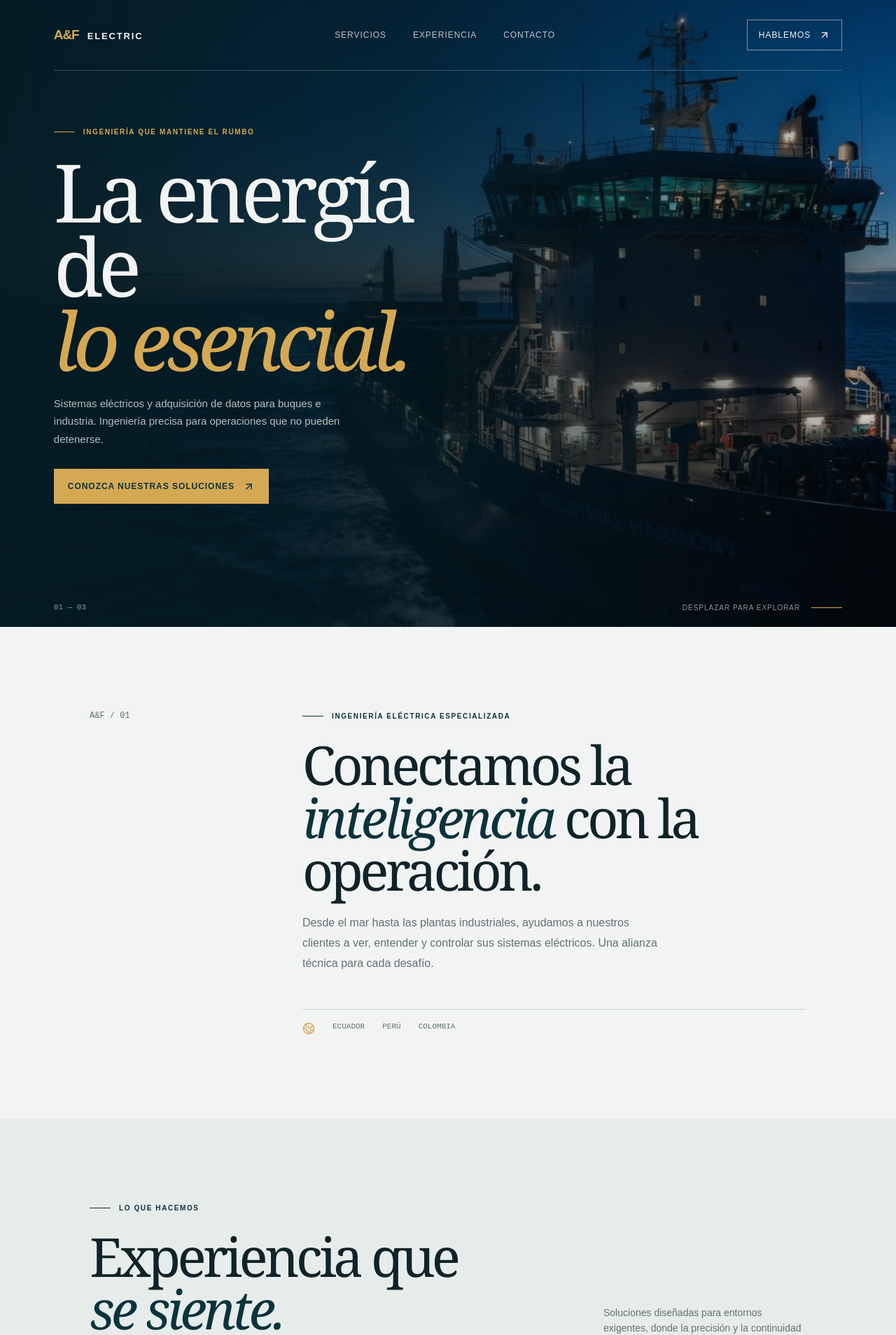
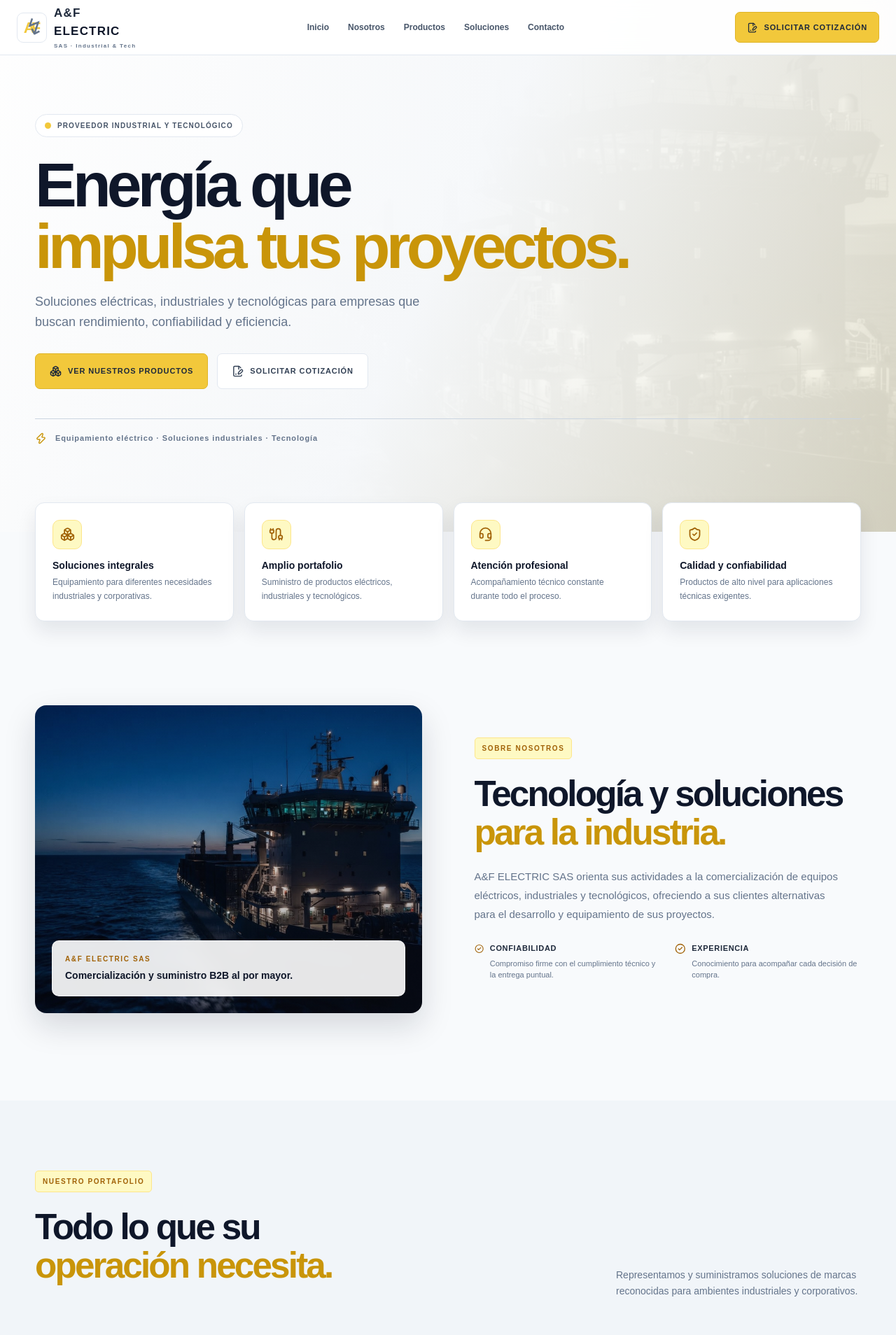
Before and after one commit to COMPUMAX-EC/af-eletric, a Next.js app: page / in a window 1280 px wide. Shown: the top 1908 px of the page at 70% size. Built offline with nearby package versions, Linux system fonts and the light colour scheme.

Commit message:
feat: update global styles and fonts to Inter and Montserrat\n\nUpdated theme variables and CSS styles for improved design consistency.

```diff
--- a/app/page.tsx
+++ b/app/page.tsx
@@ -1,41 +1,57 @@
-import { ArrowUpRight, Cable, Cpu, Globe2, Menu, Settings2, Ship, Zap } from 'lucide-react'
+import { ArrowUpRight, Boxes, Cable, CheckCircle2, Cpu, FileSignature, Globe2, Headset, Menu, ShieldCheck, Zap } from 'lucide-react'
 
-const services = [
-  { icon: Ship, title: 'Sistemas navales', text: 'Adquisición de datos, automatización y soporte eléctrico para operación marítima.' },
-  { icon: Settings2, title: 'Mantenimiento industrial', text: 'Diagnóstico, puesta en marcha y mantenimiento de sistemas críticos.' },
-  { icon: Cpu, title: 'Control y automatización', text: 'Integración de PLC, SCADA e instrumentación para procesos más confiables.' },
+const highlights = [
+  { icon: Boxes, title: 'Soluciones integrales', text: 'Equipamiento para diferentes necesidades industriales y corporativas.' },
+  { icon: Cable, title: 'Amplio portafolio', text: 'Suministro de productos eléctricos, industriales y tecnológicos.' },
+  { icon: Headset, title: 'Atención profesional', text: 'Acompañamiento técnico constante durante todo el proceso.' },
+  { icon: ShieldCheck, title: 'Calidad y confiabilidad', text: 'Productos de alto nivel para aplicaciones técnicas exigentes.' },
+]
+
+const products = [
+  { title: 'Equipos eléctricos', text: 'Motores, transformadores, cables, conmutadores y componentes para instalaciones confiables.', icon: Zap },
+  { title: 'Equipos industriales', text: 'Bombas, automatización y soluciones para el funcionamiento continuo de su operación.', icon: Cpu },
+  { title: 'Tecnología empresarial', text: 'Computadores, periféricos y herramientas para potenciar sus procesos.', icon: Boxes },
 ]
 
 export default function Page() {
   return (
     <main>
-      <section className="hero-section">
-        <nav className="site-nav" aria-label="Navegación principal">
-          <a href="#inicio" className="brand-mark"><span>A&F</span> ELECTRIC</a>
-          <div className="nav-links"><a href="#servicios">Servicios</a><a href="#experiencia">Experiencia</a><a href="#contacto">Contacto</a></div>
-          <a href="#contacto" className="nav-cta">Hablemos <ArrowUpRight size={16} /></a>
-          <button className="menu-button" aria-label="Abrir menú"><Menu size={22} /></button>
-        </nav>
-        <div className="hero-content" id="inicio">
-          <p className="eyebrow"><span className="eyebrow-line" /> Ingeniería que mantiene el rumbo</p>
-          <h1>La energía de<br /><em>lo esencial.</em></h1>
-          <p className="hero-copy">Sistemas eléctricos y adquisición de datos para buques e industria. Ingeniería precisa para operaciones que no pueden detenerse.</p>
-          <a href="#servicios" className="primary-button">Conozca nuestras soluciones <ArrowUpRight size={17} /></a>
+      <header className="site-header">
+        <div className="header-inner">
+          <a href="#inicio" className="logo-lockup" aria-label="A&F Electric inicio">
+            <span className="logo-badge"><span className="logo-af">AF</span><span className="logo-bolt">↯</span></span>
+            <span className="logo-text"><strong>A&F</strong> ELECTRIC<small>SAS · Industrial & Tech</small></span>
+          </a>
+          <nav className="main-nav" aria-label="Navegación principal">
+            <a href="#inicio">Inicio</a><a href="#nosotros">Nosotros</a><a href="#productos">Productos</a><a href="#soluciones">Soluciones</a><a href="#contacto">Contacto</a>
+          </nav>
+          <a className="header-cta" href="#cotizacion"><FileSignature size={15} /> Solicitar cotización</a>
+          <button className="mobile-menu" aria-label="Abrir menú"><Menu size={22} /></button>
         </div>
-        <div className="hero-footer"><span>01 — 03</span><span className="hero-scroll">Desplazar para explorar <span className="scroll-line" /></span></div>
+      </header>
+
+      <section className="reference-hero" id="inicio">
+        <div className="hero-image" aria-hidden="true" />
+        <div className="hero-overlay" />
+        <div className="content-shell hero-content">
+          <div className="hero-badge"><span /> Proveedor industrial y tecnológico</div>
+          <h1>Energía que<br /><em>impulsa tus proyectos.</em></h1>
+          <p>Soluciones eléctricas, industriales y tecnológicas para empresas que buscan rendimiento, confiabilidad y eficiencia.</p>
+          <div className="hero-actions"><a className="yellow-button" href="#productos"><Boxes size={17} /> Ver nuestros productos</a><a className="light-button" href="#cotizacion"><FileSignature size={17} /> Solicitar cotización</a></div>
+          <div className="hero-note"><Zap size={17} /> Equipamiento eléctrico · Soluciones industriales · Tecnología</div>
+        </div>
       </section>
 
-      <section className="intro-section" id="experiencia">
-        <div className="section-label">A&F / 01</div>
-        <div className="intro-content"><p className="eyebrow dark"><span className="eyebrow-line" /> Ingeniería eléctrica especializada</p><h2>Conectamos la<br /><strong>inteligencia</strong> con la operación.</h2><p className="body-copy">Desde el mar hasta las plantas industriales, ayudamos a nuestros clientes a ver, entender y controlar sus sistemas eléctricos. Una alianza técnica para cada desafío.</p><div className="regions"><Globe2 size={18} /><span>Ecuador</span><span>Perú</span><span>Colombia</span></div></div>
-      </section>
+      <section className="highlight-wrap"><div className="highlight-grid">{highlights.map(({ icon: Icon, title, text }) => <article className="highlight-card" key={title}><div className="highlight-icon"><Icon size={21} /></div><h3>{title}</h3><p>{text}</p></article>)}</div></section>
 
-      <section className="services-section" id="servicios"><div className="section-heading"><div><p className="eyebrow dark"><span className="eyebrow-line" /> Lo que hacemos</p><h2>Experiencia que<br /><strong>se siente.</strong></h2></div><p className="heading-note">Soluciones diseñadas para entornos exigentes, donde la precisión y la continuidad son parte del resultado.</p></div><div className="service-grid">{services.map(({ icon: Icon, title, text }, index) => <article className="service-card" key={title}><span className="service-number">0{index + 1}</span><Icon className="service-icon" size={28} strokeWidth={1.4} /><h3>{title}</h3><p>{text}</p><a href="#contacto" aria-label={`Conocer más sobre ${title}`}><ArrowUpRight size={18} /></a></article>)}</div></section>
+      <section className="about-section content-shell" id="nosotros"><div className="about-image"><div className="image-caption"><small>A&F ELECTRIC SAS</small><strong>Comercialización y suministro B2B al por mayor.</strong></div></div><div className="about-copy"><div className="section-kicker">Sobre nosotros</div><h2>Tecnología y soluciones<br /><em>para la industria.</em></h2><p>A&F ELECTRIC SAS orienta sus actividades a la comercialización de equipos eléctricos, industriales y tecnológicos, ofreciendo a sus clientes alternativas para el desarrollo y equipamiento de sus proyectos.</p><div className="value-list"><div><CheckCircle2 size={18} /><span><strong>Confiabilidad</strong>Compromiso firme con el cumplimiento técnico y la entrega puntual.</span></div><div><CheckCircle2 size={18} /><span><strong>Experiencia</strong>Conocimiento para acompañar cada decisión de compra.</span></div></div></div></section>
 
-      <section className="partners-section"><p className="eyebrow dark"><span className="eyebrow-line" /> Tecnología que conocemos</p><div className="partner-row"><span>SIEMENS</span><span>HONEYWELL</span><span>GE <small>fanuc</small></span><span className="partner-caption">Integradores y especialistas certificados<br />para sistemas industriales.</span></div></section>
+      <section className="products-section" id="productos"><div className="content-shell"><div className="section-kicker">Nuestro portafolio</div><div className="products-heading"><h2>Todo lo que su<br /><em>operación necesita.</em></h2><p>Representamos y suministramos soluciones de marcas reconocidas para ambientes industriales y corporativos.</p></div><div className="product-grid">{products.map(({ title, text, icon: Icon }) => <article className="product-card" key={title}><Icon size={30} /><h3>{title}</h3><p>{text}</p><a href="#cotizacion" aria-label={`Solicitar información sobre ${title}`}><ArrowUpRight size={18} /></a></article>)}</div></div></section>
 
-      <section className="contact-section" id="contacto"><div><p className="eyebrow"><span className="eyebrow-line" /> Hablemos de su próximo proyecto</p><h2>Todo sistema<br />tiene un <em>pulso.</em></h2></div><a className="contact-link" href="mailto:contacto@afelectric.com">contacto@afelectric.com <ArrowUpRight size={20} /></a></section>
-      <footer><a href="#inicio" className="brand-mark"><span>A&F</span> ELECTRIC</a><p>Ingeniería eléctrica para un mundo en movimiento.</p><span>© 2026 A&F Electric</span></footer>
+      <section className="coverage-section content-shell"><div className="coverage-copy"><div className="section-kicker">Cobertura regional</div><h2>Una alianza técnica<br /><em>cerca de usted.</em></h2><p>Atendemos proyectos y requerimientos de empresas en Ecuador, Perú y Colombia con respuesta ágil y soporte especializado.</p></div><div className="coverage-map"><Globe2 size={54} /><div><strong>Ecuador</strong><strong>Perú</strong><strong>Colombia</strong></div></div></section>
+
+      <section className="contact-section" id="cotizacion"><div className="content-shell contact-inner"><div><div className="section-kicker">Hablemos de su proyecto</div><h2>Estamos listos para<br /><em>conectar.</em></h2></div><div className="contact-details"><p>Cuéntenos qué necesita y nuestro equipo técnico le ayudará a encontrar la solución adecuada.</p><a href="mailto:contacto@afelectric.com">contacto@afelectric.com <ArrowUpRight size={19} /></a></div></div></section>
+      <footer><div className="content-shell footer-inner"><a href="#inicio" className="logo-text"><strong>A&F</strong> ELECTRIC<small>SAS · Industrial & Tech</small></a><p>Equipamiento eléctrico · Soluciones industriales · Tecnología</p><span>© 2026 A&F Electric SAS</span></div></footer>
     </main>
   )
 }
```
Also changed, not shown: app/globals.css.
